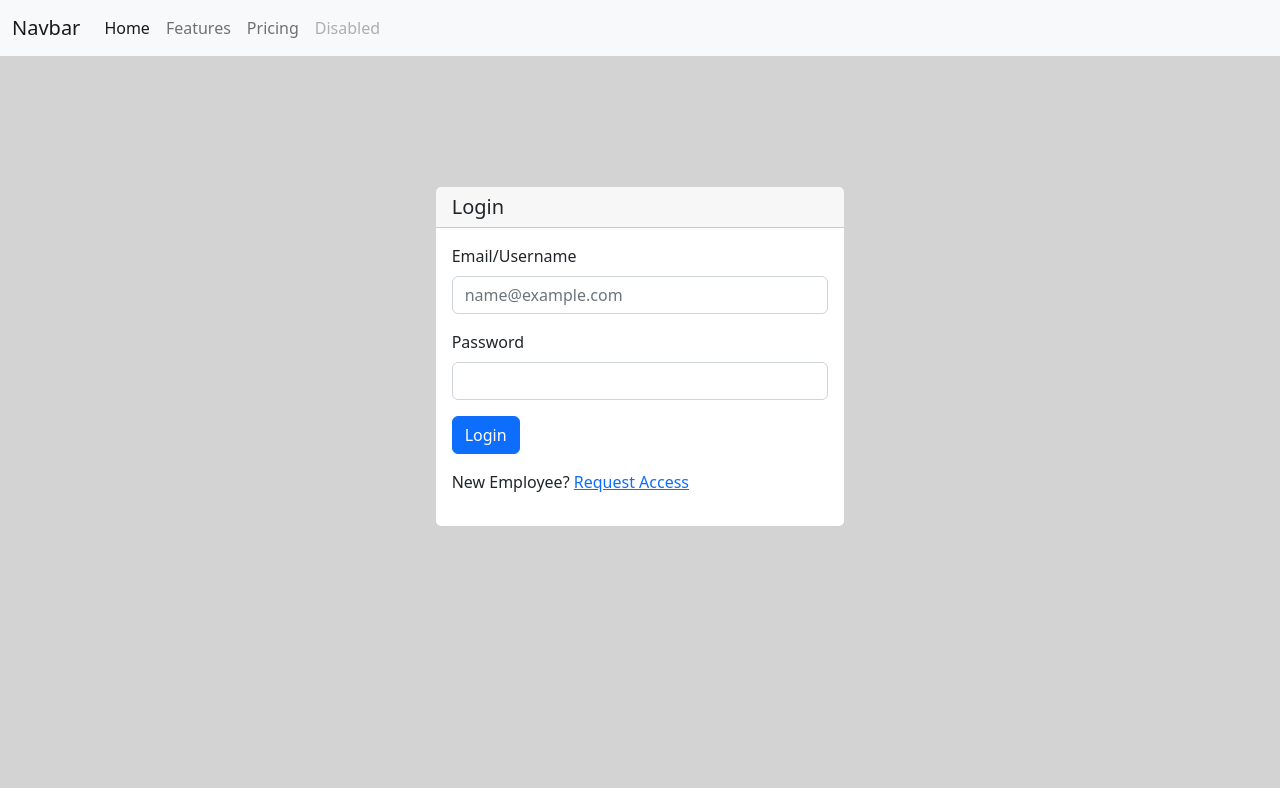
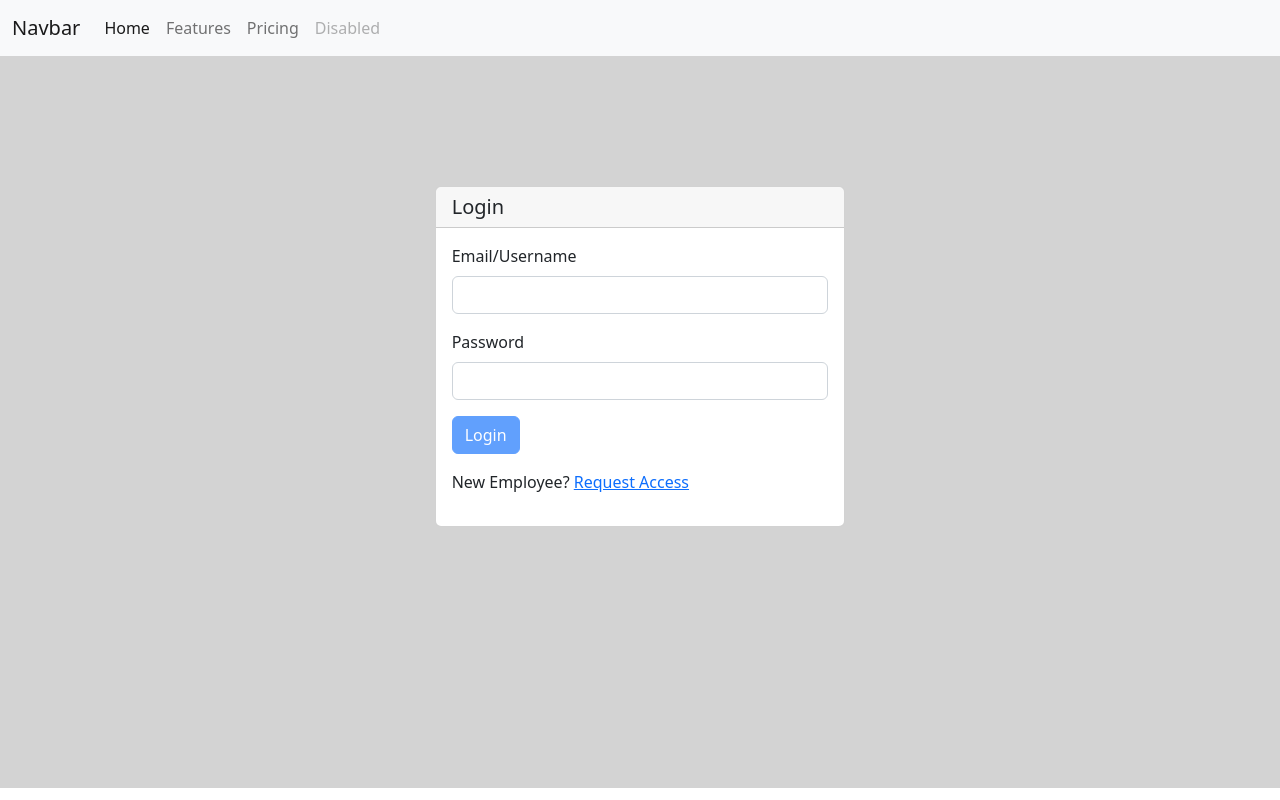
Before and after one commit to imtiyaz-hirani/tech-nov-ui, an Angular app: page / in a window 1280 px wide. Built offline with nearby package versions, Linux system fonts and the light colour scheme.

Commit message:
login api connected

```diff
--- a/src/app/auth/login/login.component.html
+++ b/src/app/auth/login/login.component.html
@@ -1,4 +1,5 @@
 <div class="login-section">
+  <form [formGroup]="loginForm" (submit)="onLogin()">
   <div class="row">
     <div class="col-md-4"></div>
     <div class="col-md-4 login">
@@ -10,14 +11,14 @@
           </div>
           <div class="mb-3">
             <label for="exampleFormControlInput1" class="form-label">Email/Username</label>
-            <input type="email" class="form-control"  placeholder="name@example.com">
+            <input type="email" class="form-control" formControlName="username" >
           </div>
           <div class="mb-3">
             <label for="exampleFormControlTextarea1" class="form-label">Password</label>
-            <input type="password" class="form-control" >
+            <input type="password" class="form-control" formControlName="password">
           </div>
           <div class="mb-3">
-              <input type="submit" class="btn btn-primary" value="Login">
+              <input type="submit" class="btn btn-primary" value="Login" [disabled]="!loginForm.valid">
           </div>
           <div class="mb-3">
             New Employee? <a routerLink="/sign-up">Request Access</a>
@@ -27,4 +28,5 @@
     </div>
     <div class="col-md-4"></div>
   </div>
+</form>
 </div>
--- a/src/app/auth/login/login.component.ts
+++ b/src/app/auth/login/login.component.ts
@@ -1,4 +1,5 @@
 import { Component, OnInit } from '@angular/core';
+import { FormControl, FormGroup, Validators } from '@angular/forms';
 import { AuthService } from 'src/app/service/auth.service';
 
 @Component({
@@ -8,9 +9,16 @@ import { AuthService } from 'src/app/service/auth.service';
 })
 export class LoginComponent implements OnInit {
   msg: string;
+  loginForm: FormGroup;
+
   constructor(private authService: AuthService) { }
 
   ngOnInit(): void {
+    this.loginForm = new FormGroup({
+      username: new FormControl('',[Validators.required]),
+      password: new FormControl('',[Validators.required])
+    });
+
     this.authService.msg$.subscribe({
       next: (data)=>{
         this.msg = data;
@@ -18,4 +26,19 @@ export class LoginComponent implements OnInit {
     });
   }
 
+  onLogin(){
+    //Call Login API
+    let username = this.loginForm.value.username;
+    let password = this.loginForm.value.password;
+    let token = window.btoa(username + ':' + password);
+    this.authService.login(token).subscribe({
+      next: (data)=>{
+        console.log(data);
+      },
+      error: (err)=>{
+         this.msg = 'Invalid Credentials';
+      }
+    });
+  }
 }
+//base-64 technique to encode the plain text
--- /dev/null
+++ b/src/app/model/user.model.ts
@@ -0,0 +1,6 @@
+export class User{
+  id?: number;
+  username: string;
+  password: string;
+  role?: string;
+}
--- a/src/app/service/auth.service.ts
+++ b/src/app/service/auth.service.ts
@@ -1,16 +1,26 @@
 import { HttpClient } from '@angular/common/http';
 import { Injectable } from '@angular/core';
 import { BehaviorSubject, Observable } from 'rxjs';
+import { environment } from 'src/environments/environment';
 import { Employee } from '../model/employee.model';
+import { User } from '../model/user.model';
 
 @Injectable({
   providedIn: 'root'
 })
 export class AuthService {
+
   msg$ = new BehaviorSubject('');
   constructor(private http: HttpClient) { }
 
   signup(employee: Employee):Observable<any> {
-    return  this.http.post('http://localhost:8989/api/employee/add/'+employee.managerId,employee);
+    return  this.http.post( environment.serverUrl + '/employee/add/'+employee.managerId,employee);
+  }
+
+  login(token: string): Observable<User> {
+    let header = {
+      'Authorization' : 'Basic ' + token
+    }
+     return this.http.get<User>( environment.serverUrl +'/user/login', {headers: header});
   }
 }
--- a/src/app/service/manager.service.ts
+++ b/src/app/service/manager.service.ts
@@ -1,6 +1,7 @@
 import { HttpClient } from '@angular/common/http';
 import { Injectable } from '@angular/core';
 import { Observable } from 'rxjs';
+import { environment } from 'src/environments/environment';
 import { Manager } from '../model/manager.model';
 
 @Injectable({
@@ -11,6 +12,6 @@ export class ManagerService {
   constructor(private http: HttpClient) { }
 
   getAllManagers() : Observable<Manager[]>{
-    return this.http.get<Manager[]>('http://localhost:8989/api/manager/all');
+    return this.http.get<Manager[]>( environment.serverUrl +'/manager/all');
   }
 }
--- a/src/environments/environment.ts
+++ b/src/environments/environment.ts
@@ -3,7 +3,8 @@
 // The list of file replacements can be found in `angular.json`.
 
 export const environment = {
-  production: false
+  production: false,
+  serverUrl: 'http://localhost:8989/api'
 };
 
 /*
```
Also changed, not shown: src/app/model/employee.model.ts (+2 -6 lines).
